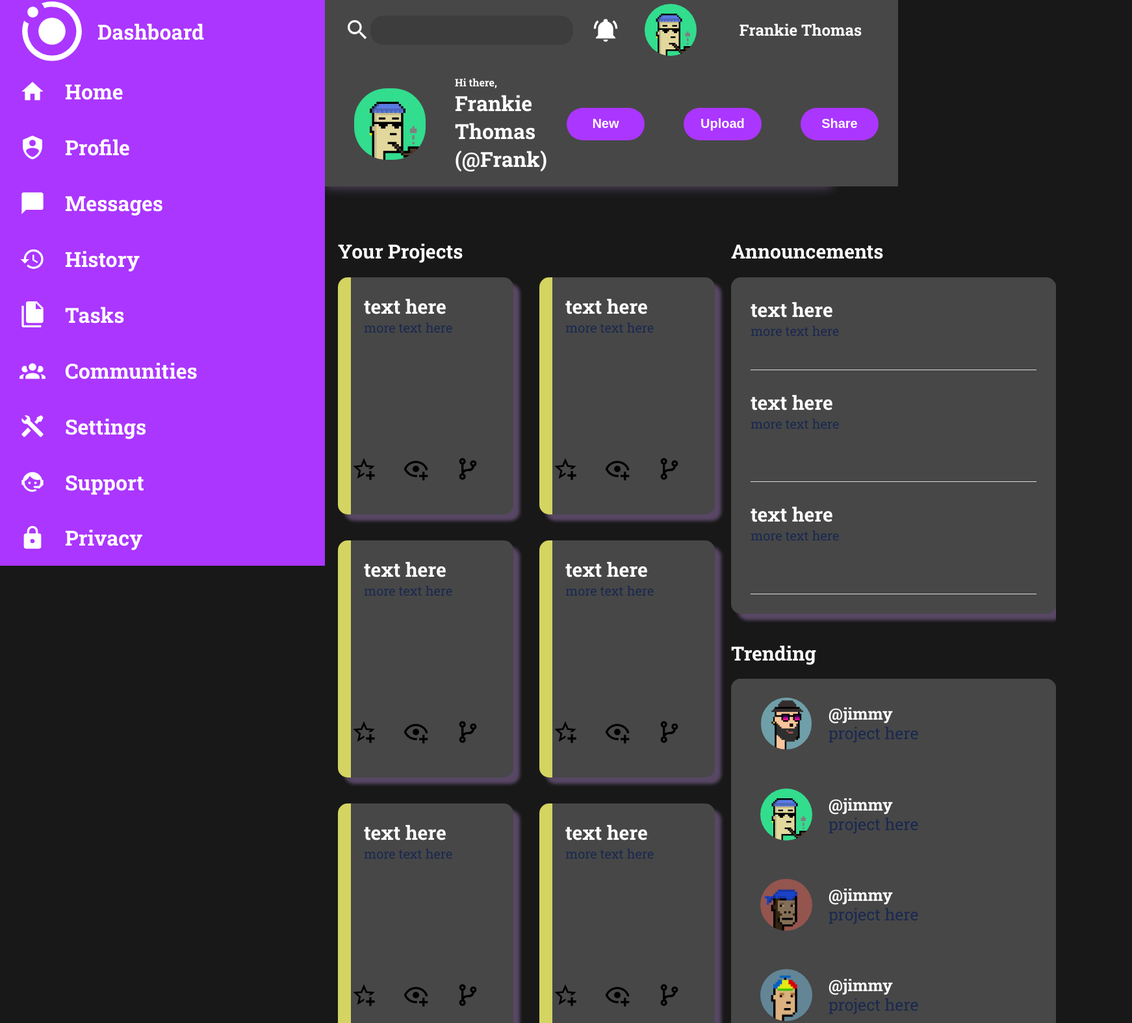
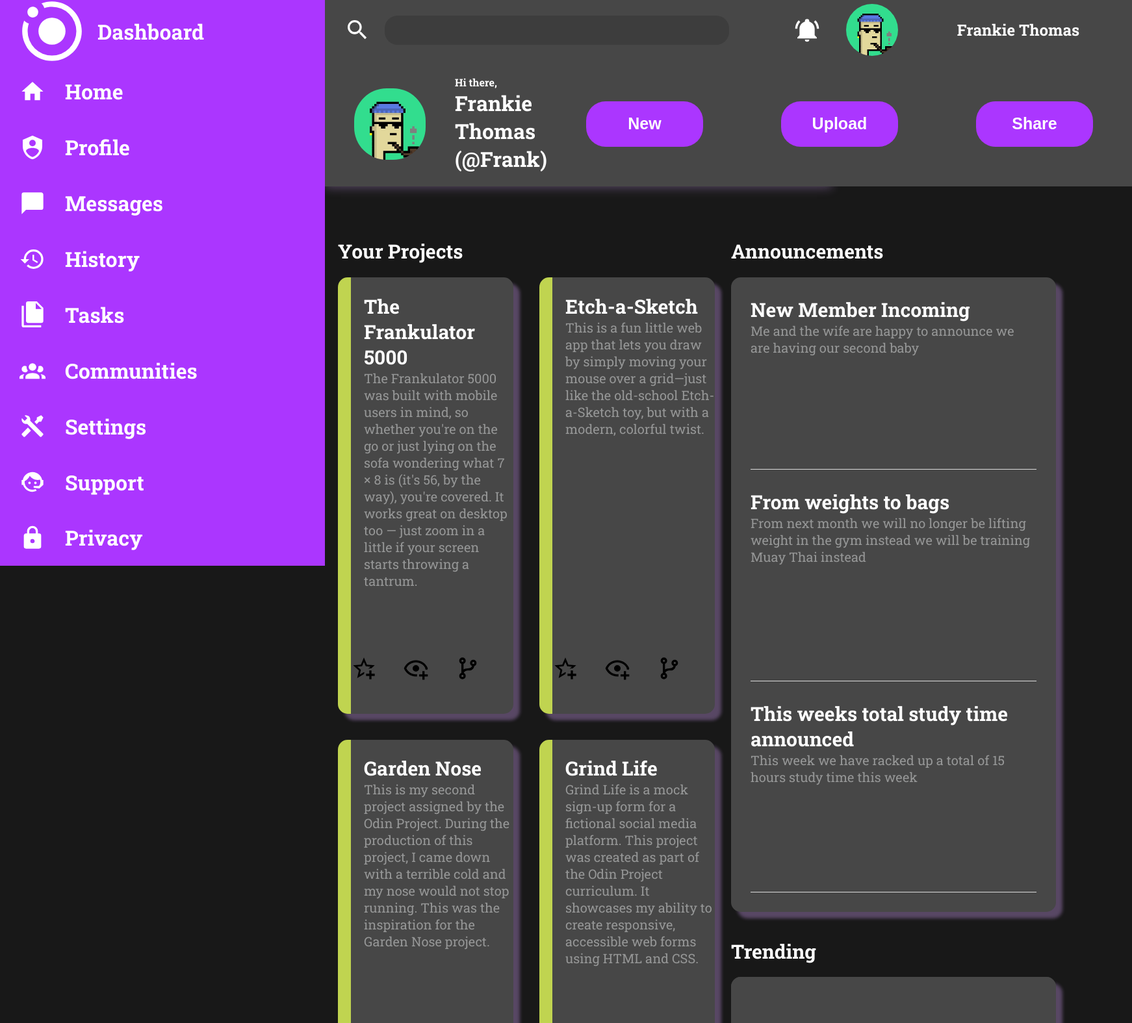
Before and after one commit to Grimshady1990/admin-dashboard, a plain HTML site: page index.html in a window 1280 px wide. Shown: the part 2-1577 px from the top of the page at 65% size, 1742 px wide, since content can reach past the window. Drawn offline with Linux system fonts and the light colour scheme.

Commit message:
Finish style the project
I will check it over tomorrow to make sure I  am happy with the finished result

```diff
--- a/index.html
+++ b/index.html
@@ -113,8 +113,11 @@
             </div>
             <div id="project1" class="main-left">
                 <div class="main-text" id="text1">
-                    <h2 class="project-head">text here</h2>
-                    <p class="project-text">more text here</p>
+                    <h2 class="project-head">The Frankulator 5000</h2>
+                    <p class="project-text">The Frankulator 5000 was built with mobile users in mind, so whether you're
+                        on the go or just lying on the sofa wondering what 7 × 8 is (it's 56, by the way), you're
+                        covered. It works great on desktop too — just zoom in a little if your screen starts throwing a
+                        tantrum.</p>
                 </div>
                 <div class="bookmarks" id="bookmark1">
                     <img src="./assets/Icons/star-plus-outline.svg" alt="star icon" id="star-icon" class="main-icons">
@@ -124,8 +127,9 @@
             </div>
             <div id="project2" class="main-left">
                 <div class="main-text" id="text2">
-                    <h2 class="project-head">text here</h2>
-                    <p class="project-text">more text here</p>
+                    <h2 class="project-head">Etch-a-Sketch</h2>
+                    <p class="project-text">This is a fun little web app that lets you draw by simply moving your mouse
+                        over a grid—just like the old-school Etch-a-Sketch toy, but with a modern, colorful twist.</p>
                 </div>
                 <div class="bookmarks" id="bookmark2">
                     <img src="./assets/Icons/star-plus-outline.svg" alt="star icon" id="star-icon" class="main-icons">
@@ -135,8 +139,10 @@
             </div>
             <div id="project3" class="main-left">
                 <div class="main-text" id="text3">
-                    <h2 class="project-head">text here</h2>
-                    <p class="project-text">more text here</p>
+                    <h2 class="project-head">Garden Nose</h2>
+                    <p class="project-text">This is my second project assigned by the Odin Project. During the
+                        production of this project, I came down with a terrible cold and my nose would not stop running.
+                        This was the inspiration for the Garden Nose project.</p>
                 </div>
                 <div class="bookmarks" id="bookmark3">
                     <img src="./assets/Icons/star-plus-outline.svg" alt="star icon" id="star-icon" class="main-icons">
@@ -146,8 +152,10 @@
             </div>
             <div id="project4" class="main-left">
                 <div class="main-text" id="text4">
-                    <h2 class="project-head">text here</h2>
-                    <p class="project-text">more text here</p>
+                    <h2 class="project-head">Grind Life</h2>
+                    <p class="project-text">Grind Life is a mock sign-up form for a fictional social media platform.
+                        This project was created as part of the Odin Project curriculum. It showcases my ability to
+                        create responsive, accessible web forms using HTML and CSS.</p>
                 </div>
                 <div class="bookmarks" id="bookmark4">
                     <img src="./assets/Icons/star-plus-outline.svg" alt="star icon" id="star-icon" class="main-icons">
@@ -157,8 +165,10 @@
             </div>
             <div id="project5" class="main-left">
                 <div class="main-text" id="text5">
-                    <h2 class="project-head">text here</h2>
-                    <p class="project-text">more text here</p>
+                    <h2 class="project-head">Rock-Paper-Scissors</h2>
+                    <p class="project-text">This program lets users play the classic game Rock-Paper-Scissors using
+                        JavaScript through the Google Chrome console. The game consists of five rounds where scores are
+                        saved and the outcome is declared.</p>
                 </div>
                 <div class="bookmarks" id="bookmark5">
                     <img src="./assets/Icons/star-plus-outline.svg" alt="star icon" id="star-icon" class="main-icons">
@@ -168,8 +178,8 @@
             </div>
             <div id="project6" class="main-left">
                 <div class="main-text" id="text6">
-                    <h2 class="project-head">text here</h2>
-                    <p class="project-text">more text here</p>
+                    <h2 class="project-head">Admin Dashboard</h2>
+                    <p class="project-text">This is the project you are currently viewing</p>
                 </div>
                 <div class="bookmarks" id="bookmark6">
                     <img src="./assets/Icons/star-plus-outline.svg" alt="star icon" id="star-icon" class="main-icons">
@@ -184,16 +194,16 @@
             </div>
             <div class="main-right" id="news-bar1">
                 <div class="news-bar1" id="news1">
-                    <h4 class="news-header">text here</h4>
-                    <p class="news-text">more text here</p>
+                    <h4 class="news-header">New Member Incoming</h4>
+                    <p class="news-text">Me and the wife are happy to announce we are having our second baby</p>
                 </div>
                 <div class="news-bar1" id="news2">
-                    <h4 class="news-header">text here</h4>
-                    <p class="news-text">more text here</p>
+                    <h4 class="news-header">From weights to bags</h4>
+                    <p class="news-text">From next month we will no longer be lifting weight in the gym instead we will be training Muay Thai instead</p>
                 </div>
                 <div class="news-bar1" id="news3">
-                    <h4 class="news-header">text here</h4>
-                    <p class="news-text">more text here</p>
+                    <h4 class="news-header">This weeks total study time announced</h4>
+                    <p class="news-text">This week we have racked up a total of 15 hours study time this week</p>
                 </div>
             </div>
             <div class="main-right" id="main-right-head2">
@@ -206,7 +216,7 @@
                     </div>
                     <div class="news-username" id="user1">
                         <h5 class="user-tags">@jimmy</h5>
-                        <p class="trending-text">project here</p>
+                        <p class="trending-text">World Peace Builder</p>
                     </div>
                 </div>
                 <div class="news-bar2" id="news5">
@@ -214,8 +224,8 @@
                         <img src="./assets/Icons/profile2.jpg" alt="user profile picture" class="profile-pics">
                     </div>
                     <div class="news-username" id="user2">
-                        <h5 class="user-tags">@jimmy</h5>
-                        <p class="trending-text">project here</p>
+                        <h5 class="user-tags">@lionel</h5>
+                        <p class="trending-text">Super Cool Project</p>
                     </div>
                 </div>
                 <div class="news-bar2" id="news6">
@@ -223,8 +233,8 @@
                         <img src="./assets/Icons/profile3.jpg" alt="user profile picture" class="profile-pics">
                     </div>
                     <div class="news-username" id="user3">
-                        <h5 class="user-tags">@jimmy</h5>
-                        <p class="trending-text">project here</p>
+                        <h5 class="user-tags">@kendall</h5>
+                        <p class="trending-text">Life Changing App</p>
                     </div>
                 </div>
                 <div class="news-bar2" id="news7">
@@ -232,8 +242,8 @@
                         <img src="./assets/Icons/profile4.png" alt="user profile picture" class="profile-pics">
                     </div>
                     <div class="news-username" id="user4">
-                        <h5 class="user-tags">@jimmy</h5>
-                        <p class="trending-text">project here</p>
+                        <h5 class="user-tags">@peter</h5>
+                        <p class="trending-text">No Traffic Maker</p>
                     </div>
                 </div>
             </div>
--- a/style.css
+++ b/style.css
@@ -31,10 +31,10 @@ body {
     --btn-nav-txt: rgb(255, 255, 255);
     --head-main-bg: rgb(71, 71, 71);
     --head-main-titles: rgb(255, 255, 255);
-    --head-main-txt: rgb(26, 41, 80);
+    --head-main-txt: rgb(150, 151, 151);
     --box-shadow: rgba(218, 167, 255, 0.328);
     --bottom-border: rgb(189, 189, 189);
-    --left-border: rgba(255, 255, 106, 0.766);
+    --left-border: rgba(229, 255, 83, 0.766);
     --search-input: rgb(61, 61, 61);
 
 }
@@ -62,7 +62,8 @@ body {
 
 #header-top {
     display: grid;
-    grid-template-columns: 1fr 100px 100px 300px;
+    grid-template-columns: 1fr 100px 100px 350px;
+
 }
 
 /* Search Bar Container */
@@ -73,11 +74,15 @@ body {
     padding-left: 30px;
 }
 input {
-    width: 90%;
+    width: 80%;
     height: 45px;
     border: none;
     border-radius: 20px;
     background-color: var(--search-input);
+    font-size: 40px;
+    color: var(--head-main-titles);
+    padding-left: 1ch;
+    margin-left: 1ch;
 }
 
 /* Notification Icon div */
@@ -113,7 +118,7 @@ input {
 #header-bottom {
     display: grid;
     grid-template-rows: 1fr;
-    grid-template-columns: 200px 1fr 180px 180px 180px;
+    grid-template-columns: 200px 1fr 300px 300px 300px;
     align-content: center;
 }
 
@@ -149,6 +154,7 @@ input {
 
     background-color: var(--head-main-bg);
     grid-row: span 2;
+
 }
 #btn-upload {
     background-color: var(--head-main-bg);
@@ -157,6 +163,7 @@ input {
 #btn-share {
     background-color: var(--head-main-bg);
     grid-row: span 2;
+
 }
 
 /* Selector for large profile pic to override global settings */
@@ -173,15 +180,16 @@ input {
 
 /* Global button styles */
 .buttons {
-    height: 50px;
-    width: 120px;
+    height: 70px;
+    width: 180px;
     border-radius: 30px;
     border: none;
-    font-size: 20px;
+    font-size: 25px;
     font-weight: bold;
     background-color: var(--btn-nav-bg);
     color: var(--btn-nav-txt);
     transition: 0.5s;
+
 }
 
 /* Nav Selectors */
```
